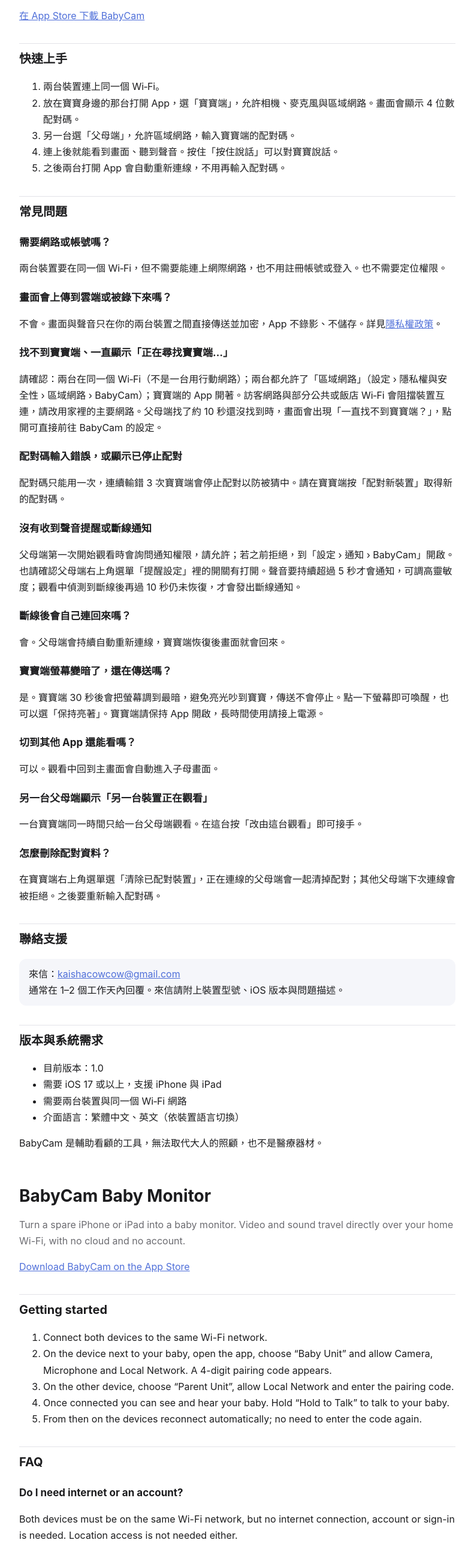
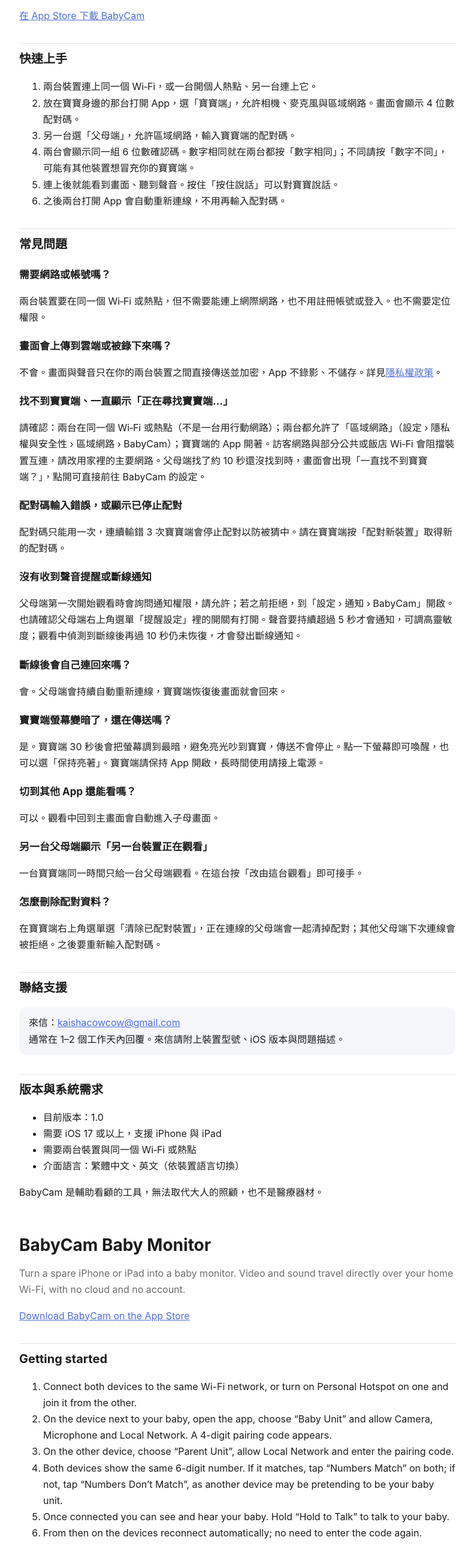
Before and after one commit to Wei789/wei789.github.io, a plain HTML site: page babycam-support.html in a window 1280 px wide. Shown: the part 183-2761 px from the top of the page at 60% size, without its empty margins (244-1035 px from the left). Drawn offline with Linux system fonts and the light colour scheme.

Commit message:
BabyCam 1.0: support page adds confirmation code step and hotspot

```diff
--- a/babycam-support.html
+++ b/babycam-support.html
@@ -56,9 +56,10 @@ section + section { margin-top: 56px; }
 
 <h2>快速上手</h2>
 <ol>
-  <li>兩台裝置連上同一個 Wi‑Fi。</li>
+  <li>兩台裝置連上同一個 Wi‑Fi，或一台開個人熱點、另一台連上它。</li>
   <li>放在寶寶身邊的那台打開 App，選「寶寶端」，允許相機、麥克風與區域網路。畫面會顯示 4 位數配對碼。</li>
   <li>另一台選「父母端」，允許區域網路，輸入寶寶端的配對碼。</li>
+  <li>兩台會顯示同一組 6 位數確認碼。數字相同就在兩台都按「數字相同」；不同請按「數字不同」，可能有其他裝置想冒充你的寶寶端。</li>
   <li>連上後就能看到畫面、聽到聲音。按住「按住說話」可以對寶寶說話。</li>
   <li>之後兩台打開 App 會自動重新連線，不用再輸入配對碼。</li>
 </ol>
@@ -66,13 +67,13 @@ section + section { margin-top: 56px; }
 <h2>常見問題</h2>
 
 <h3>需要網路或帳號嗎？</h3>
-<p>兩台裝置要在同一個 Wi‑Fi，但不需要能連上網際網路，也不用註冊帳號或登入。也不需要定位權限。</p>
+<p>兩台裝置要在同一個 Wi‑Fi 或熱點，但不需要能連上網際網路，也不用註冊帳號或登入。也不需要定位權限。</p>
 
 <h3>畫面會上傳到雲端或被錄下來嗎？</h3>
 <p>不會。畫面與聲音只在你的兩台裝置之間直接傳送並加密，App 不錄影、不儲存。詳見<a href="babycam-privacy.html#zh-Hant">隱私權政策</a>。</p>
 
 <h3>找不到寶寶端、一直顯示「正在尋找寶寶端…」</h3>
-<p>請確認：兩台在同一個 Wi‑Fi（不是一台用行動網路）；兩台都允許了「區域網路」（設定 › 隱私權與安全性 › 區域網路 › BabyCam）；寶寶端的 App 開著。訪客網路與部分公共或飯店 Wi‑Fi 會阻擋裝置互連，請改用家裡的主要網路。父母端找了約 10 秒還沒找到時，畫面會出現「一直找不到寶寶端？」，點開可直接前往 BabyCam 的設定。</p>
+<p>請確認：兩台在同一個 Wi‑Fi 或熱點（不是一台用行動網路）；兩台都允許了「區域網路」（設定 › 隱私權與安全性 › 區域網路 › BabyCam）；寶寶端的 App 開著。訪客網路與部分公共或飯店 Wi‑Fi 會阻擋裝置互連，請改用家裡的主要網路。父母端找了約 10 秒還沒找到時，畫面會出現「一直找不到寶寶端？」，點開可直接前往 BabyCam 的設定。</p>
 
 <h3>配對碼輸入錯誤，或顯示已停止配對</h3>
 <p>配對碼只能用一次，連續輸錯 3 次寶寶端會停止配對以防被猜中。請在寶寶端按「配對新裝置」取得新的配對碼。</p>
@@ -102,7 +103,7 @@ section + section { margin-top: 56px; }
 <ul>
   <li>目前版本：1.0</li>
   <li>需要 iOS 17 或以上，支援 iPhone 與 iPad</li>
-  <li>需要兩台裝置與同一個 Wi‑Fi 網路</li>
+  <li>需要兩台裝置與同一個 Wi‑Fi 或熱點</li>
   <li>介面語言：繁體中文、英文（依裝置語言切換）</li>
 </ul>
 <p>BabyCam 是輔助看顧的工具，無法取代大人的照顧，也不是醫療器材。</p>
@@ -115,9 +116,10 @@ section + section { margin-top: 56px; }
 
 <h2>Getting started</h2>
 <ol>
-  <li>Connect both devices to the same Wi-Fi network.</li>
+  <li>Connect both devices to the same Wi-Fi network, or turn on Personal Hotspot on one and join it from the other.</li>
   <li>On the device next to your baby, open the app, choose “Baby Unit” and allow Camera, Microphone and Local Network. A 4-digit pairing code appears.</li>
   <li>On the other device, choose “Parent Unit”, allow Local Network and enter the pairing code.</li>
+  <li>Both devices show the same 6-digit number. If it matches, tap “Numbers Match” on both; if not, tap “Numbers Don’t Match”, as another device may be pretending to be your baby unit.</li>
   <li>Once connected you can see and hear your baby. Hold “Hold to Talk” to talk to your baby.</li>
   <li>From then on the devices reconnect automatically; no need to enter the code again.</li>
 </ol>
@@ -125,13 +127,13 @@ section + section { margin-top: 56px; }
 <h2>FAQ</h2>
 
 <h3>Do I need internet or an account?</h3>
-<p>Both devices must be on the same Wi-Fi network, but no internet connection, account or sign-in is needed. Location access is not needed either.</p>
+<p>Both devices must be on the same Wi-Fi network or hotspot, but no internet connection, account or sign-in is needed. Location access is not needed either.</p>
 
 <h3>Is video uploaded to the cloud or recorded?</h3>
 <p>No. Video and sound go directly and encrypted between your two devices. The app does not record or store anything. See the <a href="babycam-privacy.html#en">Privacy Policy</a>.</p>
 
 <h3>The parent unit keeps searching for the baby unit</h3>
-<p>Check that both devices are on the same Wi-Fi (not mobile data), that both allow Local Network (Settings › Privacy &amp; Security › Local Network › BabyCam), and that the app is open on the baby unit. Guest networks and some public or hotel Wi-Fi networks block devices from connecting to each other, so use your main home network. If the parent unit hasn't found the baby unit after about 10 seconds, it shows a troubleshooting button that also opens BabyCam's settings.</p>
+<p>Check that both devices are on the same Wi-Fi or hotspot (not mobile data), that both allow Local Network (Settings › Privacy &amp; Security › Local Network › BabyCam), and that the app is open on the baby unit. Guest networks and some public or hotel Wi-Fi networks block devices from connecting to each other, so use your main home network. If the parent unit hasn't found the baby unit after about 10 seconds, it shows a troubleshooting button that also opens BabyCam's settings.</p>
 
 <h3>Wrong pairing code, or pairing stopped</h3>
 <p>Each code works once. After 3 wrong codes the baby unit stops pairing so the code cannot be guessed. Tap “Pair New Device” on the baby unit to get a new code.</p>
@@ -161,7 +163,7 @@ section + section { margin-top: 56px; }
 <ul>
   <li>Current version: 1.0</li>
   <li>Requires iOS 17 or later, iPhone and iPad</li>
-  <li>Requires two devices on the same Wi-Fi network</li>
+  <li>Requires two devices on the same Wi-Fi network or hotspot</li>
   <li>App languages: English and Traditional Chinese (follows your device language)</li>
 </ul>
 <p>BabyCam helps you keep an eye on your baby. It does not replace adult supervision and is not a medical device.</p>
```
